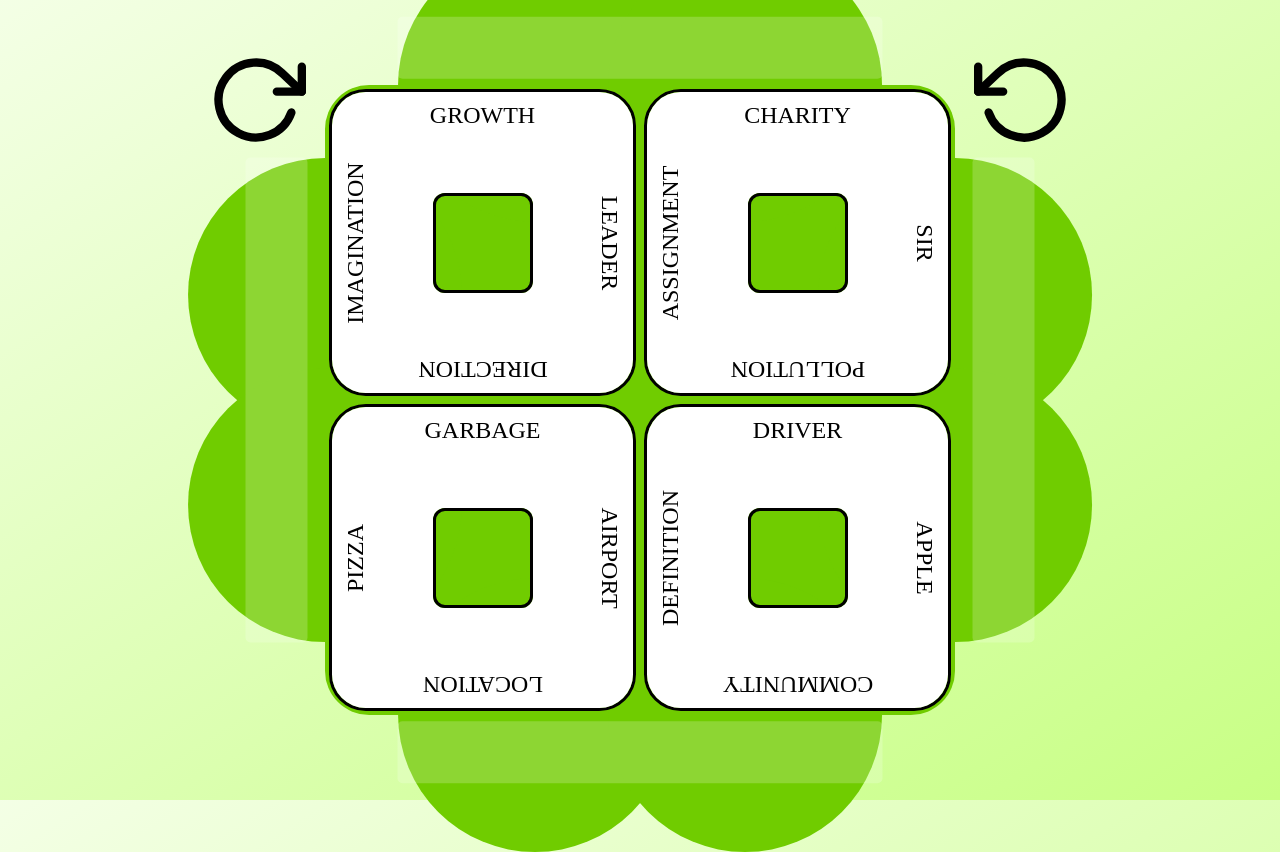
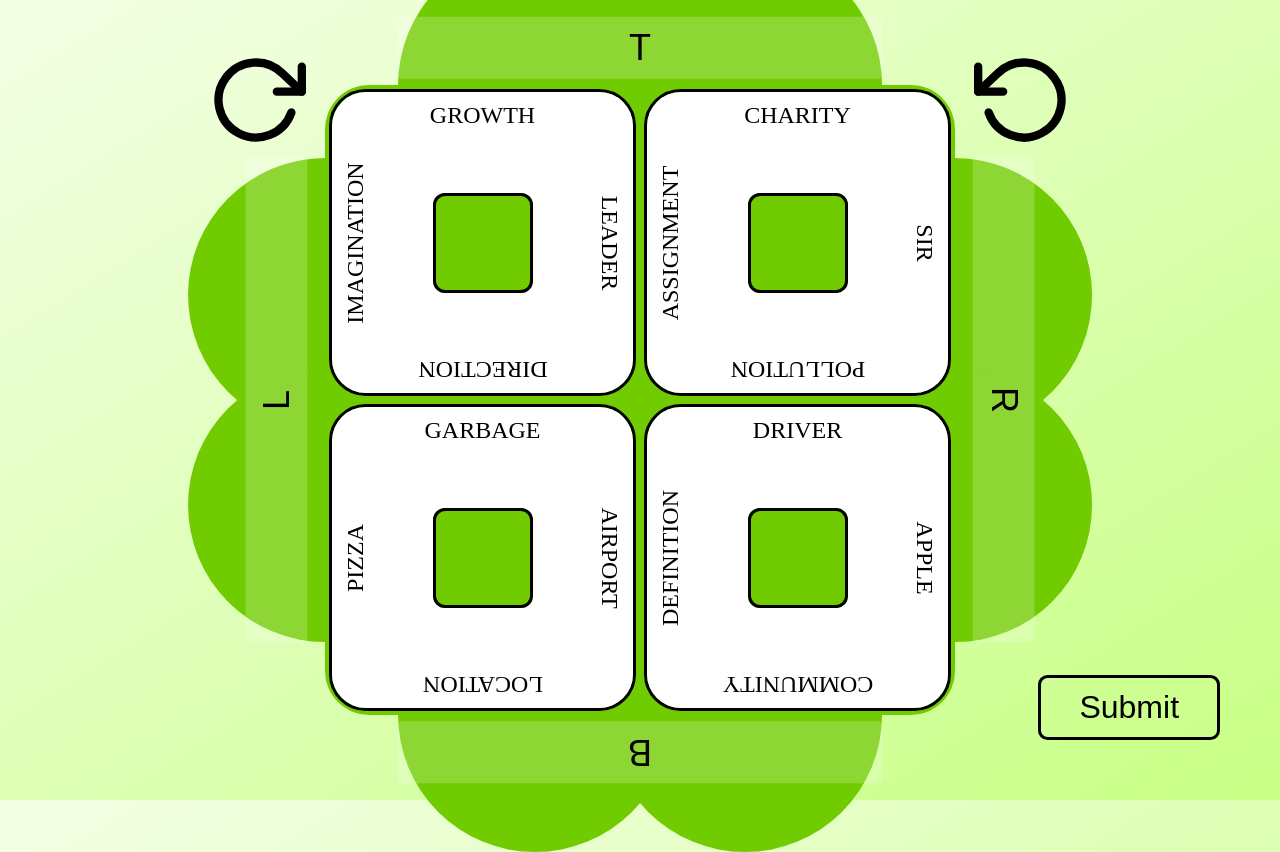
Before and after one commit to rsnoyman/so-clover, a Next.js app: page /describe in a window 1280 px wide. Built offline with nearby package versions, Linux system fonts and the light colour scheme.

Commit message:
submit clues
Co-authored-by: Adam Snoyman <asnoyman@users.noreply.github.com>

```diff
--- a/src/components/BoardProvider/BoardProvider.tsx
+++ b/src/components/BoardProvider/BoardProvider.tsx
@@ -22,13 +22,14 @@ type Props = { children?: React.ReactNode };
 const rotateCardData = (cardData: CardData[] | undefined, shift: number) => {
   if (!cardData) return;
   return cardData.map((card, cardIndex) => {
-    if (cardIndex === 4) return card;
+    if (cardIndex === 4) return { ...card };
 
-    card.words = card.words.map(
-      (x, wordIndex) => card.words[(wordIndex + shift) % 4]
-    );
-
-    return card;
+    return {
+      ...card,
+      words: card.words.map(
+        (x, wordIndex) => card.words[(wordIndex + shift) % 4]
+      ),
+    };
   });
 };
 
--- a/src/components/DraggableCard.tsx
+++ b/src/components/DraggableCard.tsx
@@ -93,7 +93,9 @@ const Card = ({ id, index, words }: Props) => {
       rotationAngle={isSpare ? 0 : rotationAngle}
       onDoubleClick={handleDoubleClick}
     >
-      <Pistil />
+      <Pistil>
+        id:{id}/{index}/{words[0]}
+      </Pistil>
       <TopWord>{words[0]}</TopWord>
       <RightWord>{words[1]}</RightWord>
       <BottomWord>{words[2]}</BottomWord>
--- a/src/pages/api/load-words.ts
+++ b/src/pages/api/load-words.ts
@@ -11,7 +11,7 @@ export default async function handler(
   const { player } = req.query;
   const cards = await prisma.card.findMany({
     where: {
-      playerId: player as string,
+      playerId: Number(player),
     },
   });
 
--- /dev/null
+++ b/src/pages/api/submit-clues.ts
@@ -0,0 +1,41 @@
+// Next.js API route support: https://nextjs.org/docs/api-routes/introduction
+import type { NextApiRequest, NextApiResponse } from "next";
+import { prisma } from "@/prisma";
+
+export default async function handler(
+  req: NextApiRequest,
+  res: NextApiResponse
+) {
+  const { gameId } = req.query;
+  const { clues, playerId } = req.body;
+  // get player id from cookie
+  await prisma.clue.createMany({
+    data: clues.map((clue: string, position: number) => ({
+      clue,
+      position,
+      playerId,
+    })),
+  });
+
+  await prisma.game.update({
+    where: {
+      id: Number(gameId),
+    },
+    data: {
+      cluesGiven: {
+        increment: 1,
+      },
+    },
+  });
+
+  const numPlayers = await prisma.game.findMany({
+    include: {
+      _count: {
+        select: { players: true },
+      },
+    },
+  });
+  console.log(numPlayers);
+
+  res.status(200);
+}
--- a/src/pages/describe.tsx
+++ b/src/pages/describe.tsx
@@ -10,6 +10,14 @@ import {
 } from "@/components/Input";
 import Cards from "@/components/Cards";
 import BoardProvider from "@/components/BoardProvider";
+import Button from "@/styles/Button";
+import styled from "@emotion/styled";
+
+const ButtonWrapper = styled.div`
+  position: fixed;
+  right: 50px;
+  bottom: 50px;
+`;
 
 async function fetcher(endpoint: string) {
   const response = await fetch(endpoint);
@@ -19,6 +27,11 @@ async function fetcher(endpoint: string) {
 }
 
 export default function DescribePhase() {
+  const [topClue, setTopClue] = React.useState("t");
+  const [rightClue, setRightClue] = React.useState("r");
+  const [bottomClue, setBottomClue] = React.useState("b");
+  const [leftClue, setLeftClue] = React.useState("l");
+
   const { data, error, isLoading } = useSWRImmutable(
     "/api/generate-words",
     fetcher
@@ -32,15 +45,52 @@ export default function DescribePhase() {
     return <p>Something has gone wrong</p>;
   }
 
+  const handleSubmit = () => {
+    const clues = [topClue, rightClue, bottomClue, leftClue];
+
+    if (clues.some((clue) => !clue)) return; // focus the empty one (?)
+
+    fetch("/api/submit-clues?gameId=0", {
+      method: "POST",
+      headers: {
+        "Content-Type": "application/json",
+      },
+      body: JSON.stringify({ clues, playerId: 1 }),
+    });
+  };
+
   return (
     <BoardProvider>
       <Board>
         <Cards words={data} />
-        <TopInput />
-        <RightInput />
-        <BottomInput />
-        <LeftInput />
+        <TopInput
+          value={topClue}
+          onChange={(event) => {
+            setTopClue(event.target.value);
+          }}
+        />
+        <RightInput
+          value={rightClue}
+          onChange={(event) => {
+            setRightClue(event.target.value);
+          }}
+        />
+        <BottomInput
+          value={bottomClue}
+          onChange={(event) => {
+            setBottomClue(event.target.value);
+          }}
+        />
+        <LeftInput
+          value={leftClue}
+          onChange={(event) => {
+            setLeftClue(event.target.value);
+          }}
+        />
       </Board>
+      <ButtonWrapper>
+        <Button onClick={handleSubmit}>Submit</Button>
+      </ButtonWrapper>
     </BoardProvider>
   );
 }
--- a/src/pages/index.tsx
+++ b/src/pages/index.tsx
@@ -8,7 +8,7 @@ const Layout = styled.div`
   display: flex;
   gap: 8px;
   justify-content: center;
-  align-items: center;
+  align-items: flex-end;
   height: var(--board-size);
   width: var(--board-size);
   inset: 0;
--- a/src/styles/Button.tsx
+++ b/src/styles/Button.tsx
@@ -6,7 +6,7 @@ const Button = styled.button`
   padding: 0.35em 1.2em;
   border: 0.1em solid black;
   margin: 0 0.3em 0.3em 0;
-  border-radius: 0.12em;
+  border-radius: 0.3em;
   box-sizing: border-box;
   background: none;
   text-decoration: none;
```
Also changed, not shown: 1 other file (tests, documents, lock files or other folders).
